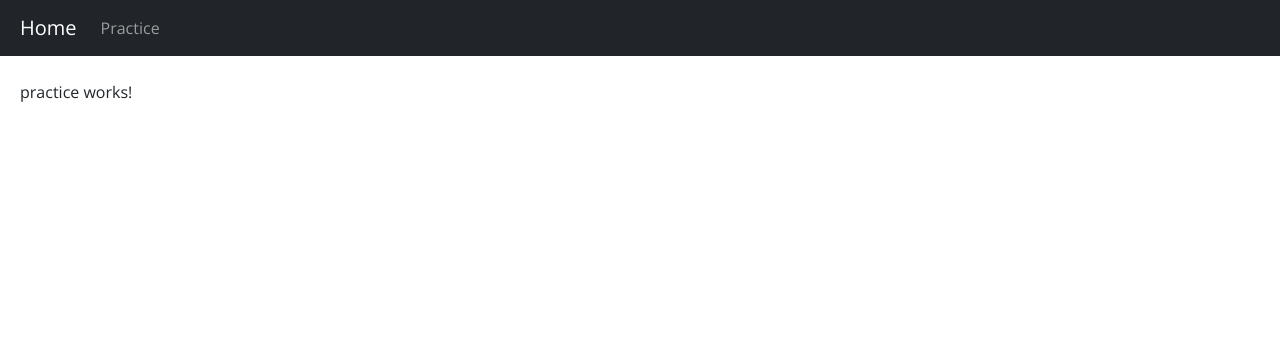
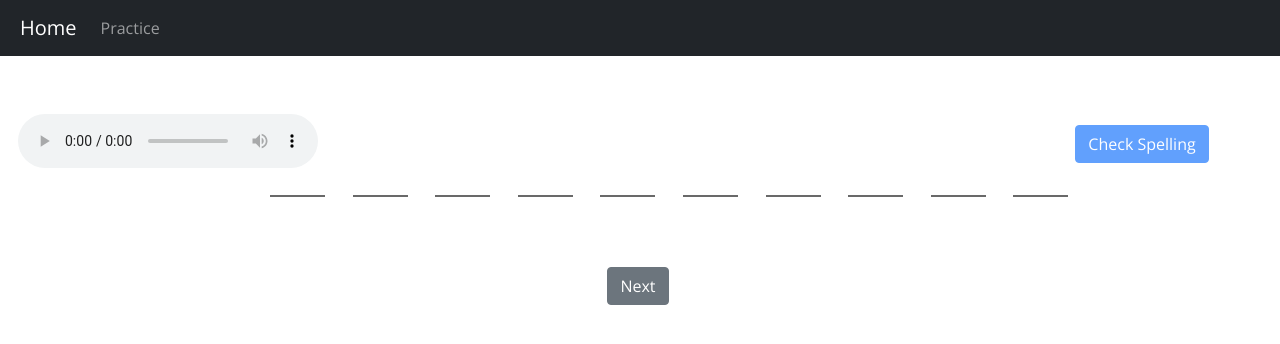
Before and after one commit to saurabhgokhale/spellings, an Angular app: page /practice in a window 1280 px wide. Shown: the top 344 px of the page. Built offline with nearby package versions, Linux system fonts and the light colour scheme.

Commit message:
ui changes

```diff
--- a/src/app/practice/practice.component.css
+++ b/src/app/practice/practice.component.css
@@ -0,0 +1,34 @@
+.row {
+    width: 100%;
+    text-align: center; /* center the content of the container*/
+  }
+
+.block {
+    width: 300px;
+    display: inline-block; /* display inline with ability to provide width/height */
+}
+
+input {
+    /*display: block;
+    margin: 2em auto;*/
+    border: none;
+    padding: 0;
+    /*width: 10.5ch;*/
+    background: repeating-linear-gradient(90deg, dimgrey 0, dimgrey 1ch, transparent 0, transparent 1.5ch) 0 100%/ 30ch 2px no-repeat;
+    font: 10ch droid sans mono, consolas, monospace;
+    letter-spacing: 0.5ch;
+}
+input:focus {
+    outline: none;
+    color: dodgerblue;
+}
+
+.center {
+    margin: auto;
+    /*width: 33%;*/
+    padding: 10px;
+}
+
+.left{
+    float: left;
+}
--- a/src/app/practice/practice.component.html
+++ b/src/app/practice/practice.component.html
@@ -1 +1,17 @@
-<p>practice works!</p>
+<div class="row">
+    <div class="block center" style="width: 20%;">
+        <audio controls>
+            <source src="https://ssl.gstatic.com/dictionary/static/sounds/oxford/{{word}}--_us_1.mp3" type="audio/mpeg">
+        </audio>
+    </div>
+    <div class="block center" style="width: 60%;"><input value='' [style.width.ch]="charWidth" [style.color]="fontColor" (keyup)="onKey(spelling.value)" #spelling></div>
+    <div class="block center left" style="width: 20%;">
+        <button type="button" [disabled]="valueEntered" class="btn btn-primary" (click)="checkSpelling(spelling.value, 0)">Check Spelling</button>
+    </div>
+</div>
+
+<div class="row" style="padding-top: 50px;">
+    <div class="block center"></div>
+    <div class="block center"><button type="button" class="btn btn-secondary">Next</button></div>
+    <div class="block center"></div>
+</div>
--- a/src/app/practice/practice.component.ts
+++ b/src/app/practice/practice.component.ts
@@ -5,11 +5,45 @@ import { Component, OnInit } from '@angular/core';
   templateUrl: './practice.component.html',
   styleUrls: ['./practice.component.css']
 })
+/*
+Example copied from:
+https://www.csscodelab.com/css-input-field-underline-under-each-character/
+*/
 export class PracticeComponent implements OnInit {
 
+  public word: string = '';
+  public charWidth = 5;
+  public fontColor = "dodgerblue";
+  public valueEntered = true;
   constructor() { }
 
   ngOnInit(): void {
+    this.word = 'watermelon';
+    this.charWidth = this.word.length * (1 + 0.5);
+    let testObject = { 'one': ['one','two','three'], 'two': 2, 'three': 3 };
+
+    // Put the object into storage
+    localStorage.setItem('testObject', JSON.stringify(testObject));
+
+    // Retrieve the object from storage
+    let retrievedObject = localStorage.getItem('testObject');
+
+    console.log('retrievedObject: ', JSON.parse(retrievedObject || '{}'));
+  }
+
+  onKey(spelling: string) {
+    if(spelling.length > 0) this.valueEntered = false;
+    else this.valueEntered = true;
+  }
+
+  checkSpelling(spelling: string, index: number): void {
+    console.log(spelling == 'water');
+    if(spelling == 'water') {
+      this.fontColor = "green";
+    }
+    else {
+      this.fontColor = "red";
+    }
   }
 
 }
```
